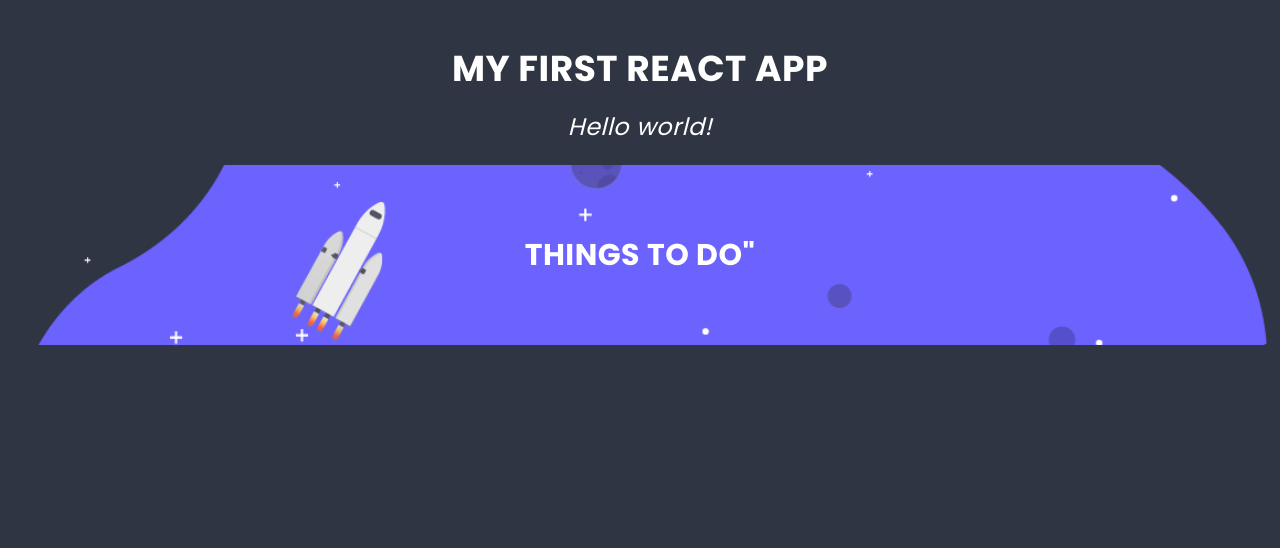
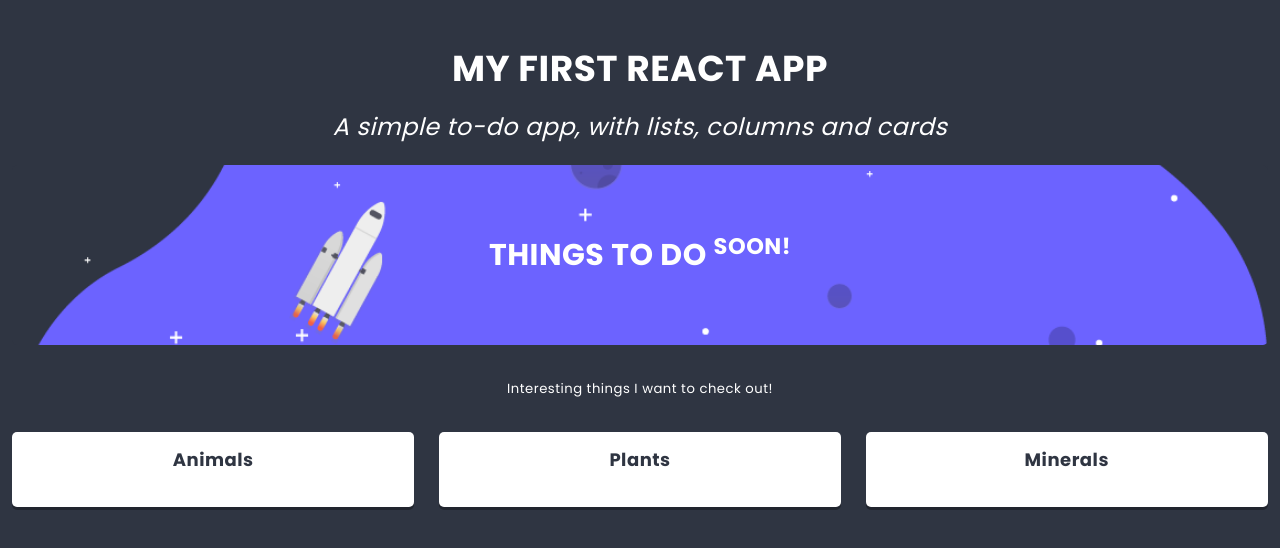
Before and after one commit to Patkuss/react-project, a React app: page / in a window 1280 px wide. Shown: the top 548 px of the page. Built offline with nearby package versions, Linux system fonts and the light colour scheme.

Commit message:
Add task 15.4

```diff
--- a/src/components/App/App.js
+++ b/src/components/App/App.js
@@ -7,8 +7,8 @@
     return (
       <main className={styles.component}>
         <h1 className={styles.title}>My first React app</h1>
-        <h2 className={styles.subtitle}>Hello world!</h2>
-        <List />
+        <h2 className={styles.subtitle}>A simple to-do app, with lists, columns and cards</h2>
+        <List title={["Things to do ", <sup key="1">soon!</sup>]} image="../src/images/space.png" />
       </main>
     )
   }
--- /dev/null
+++ b/src/components/Column/Column.js
@@ -0,0 +1,19 @@
+import React from 'react';
+import styles from './Column.scss';
+import PropTypes from 'prop-types';
+
+class Column extends React.Component {
+  static propTypes = {
+    title: PropTypes.node.isRequired
+  };
+
+  render() {
+    return (
+      <section className={styles.component}>
+        <h3 className={styles.title}>{this.props.title}</h3>
+      </section>
+    )
+  }
+}
+
+export default Column;
--- a/src/components/Hero/Hero.js
+++ b/src/components/Hero/Hero.js
@@ -1,11 +1,17 @@
 import React from 'react';
 import styles from './Hero.scss';
+import PropTypes from 'prop-types';
 
-const Hero = () => (
+const Hero = props => (
   <header className={styles.component}>
-    <h2 className={styles.title}>Things to do"</h2>
-    <img className={styles.image} src="../src/images/space.png"/>
+    <h2 className={styles.title}>{props.titleText}</h2>
+    <img className={styles.image} src={props.backImage}></img>
   </header>
 );
 
+Hero.propTypes = {
+  titleText: PropTypes.node.isRequired,
+  backImage: PropTypes.string.isRequired,
+};
+
 export default Hero;
--- a/src/components/List/List.js
+++ b/src/components/List/List.js
@@ -1,12 +1,32 @@
 import React from 'react';
 import styles from './List.scss';
 import Hero from '../Hero/Hero.js';
+import Column from '../Column/Column.js';
+import PropTypes from 'prop-types';
 
 class List extends React.Component {
+  static propTypes = {
+    title: PropTypes.node.isRequired,
+    image: PropTypes.string.isRequired,
+    children: PropTypes.node,
+  }
+
+  static defaultProps = {
+    children: <p>Interesting things I want to check out!</p>,
+  }
+
   render() {
     return (
       <section className={styles.component}>
-        <Hero />
+        <Hero titleText={this.props.title} backImage={this.props.image} />
+        <div className={styles.description}>
+            {this.props.children}
+        </div>
+        <div className={styles.columns}>
+          <Column title="Animals" />
+          <Column title="Plants" />
+          <Column title="Minerals" />
+        </div>
       </section>
     )
   }
```
